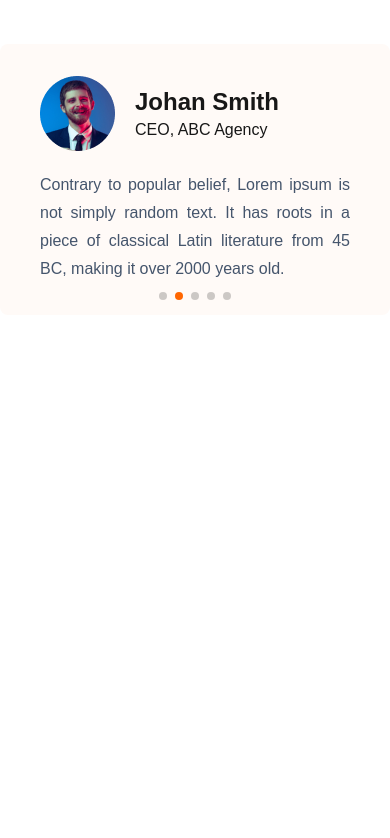
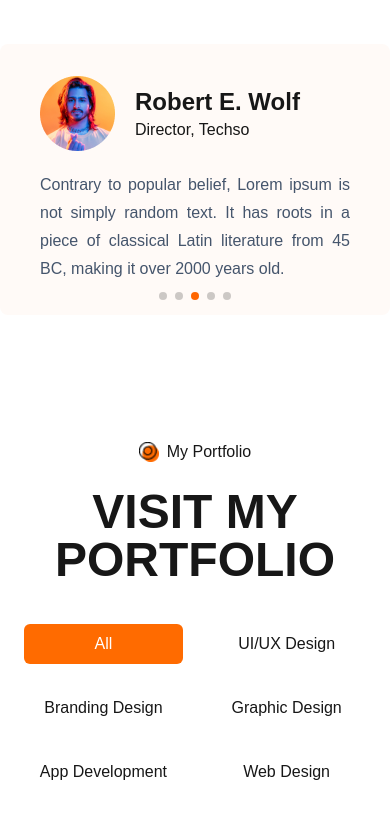
Before and after one commit to jahid01754/CreDesign-Portfolio-Website, a Next.js app: page / in a window 390 px wide. Shown: the part 7772-8610 px from the top of the page. Before the commit the page ends 8212 px from the top, so only its background shows below. Built offline with nearby package versions, Linux system fonts and the light colour scheme.

Commit message:
portfolio section

```diff
--- a/package.json
+++ b/package.json
@@ -9,6 +9,7 @@
     "lint": "next lint"
   },
   "dependencies": {
+    "framer-motion": "^12.10.5",
     "next": "15.3.2",
     "react": "^19.0.0",
     "react-countup": "^6.5.3",
--- /dev/null
+++ b/src/Components/MyPortfolio/MyPortfolio.js
@@ -0,0 +1,163 @@
+"use client";
+import Image from "next/image";
+import { useState } from "react";
+import { motion, AnimatePresence } from "framer-motion";
+
+export default function MyPortfolio() {
+  const [selectedCategories, setSelectedCategories] = useState("All");
+
+  const products = [
+    {
+      id: 1,
+      name: "Portfolio One",
+      category: "UI/UX Design",
+      productImage: "/pic/portfolioOne.png",
+    },
+    {
+      id: 2,
+      name: "Portfolio Two",
+      category: "Graphic Design",
+      productImage: "/pic/portfolioTwo.png",
+    },
+    {
+      id: 3,
+      name: "Portfolio Three",
+      category: "UI/UX Design",
+      productImage: "/pic/portfolioThree.png",
+    },
+    {
+      id: 4,
+      name: "Portfolio Four",
+      category: "Web Design",
+      productImage: "/pic/portfolioFour.png",
+    },
+    {
+      id: 5,
+      name: "Portfolio Five",
+      category: "App Development",
+      productImage: "/pic/portfolioFive.png",
+    },
+    {
+      id: 6,
+      name: "Portfolio Six",
+      category: "Branding Design",
+      productImage: "/pic/portfolioSix.png",
+    },
+    {
+      id: 7,
+      name: "Portfolio Seven",
+      category: "Web Design",
+      productImage: "/pic/portfolioSeven.png",
+    },
+    {
+      id: 8,
+      name: "Portfolio Eight",
+      category: "App Development",
+      productImage: "/pic/portfolioEight.png",
+    },
+  ];
+
+  const categories = [
+    "All",
+    "UI/UX Design",
+    "Branding Design",
+    "Graphic Design",
+    "App Development",
+    "Web Design",
+  ];
+
+  const filteredProducts =
+    selectedCategories === "All"
+      ? products
+      : products.filter((product) => product.category === selectedCategories);
+
+  return (
+    <div className="bg-white w-full" id="Portfolio">
+      <div className="container mx-auto">
+        {/* Heading */}
+        <div className="flex flex-col justify-center items-center">
+          <div className="flex flex-row justify-center items-center gap-2 w-full ">
+            <Image
+              src={"/pic/orangeDot.png"}
+              alt="Orange Dot Icon"
+              width={5}
+              height={5}
+              className="w-full h-auto max-w-5 max-h-5"
+            />
+            <p>My Portfolio</p>
+          </div>
+          <p className="font-bold text-5xl mt-6 text-center">
+            VISIT MY PORTFOLIO
+          </p>
+        </div>
+
+        {/* Filter Section */}
+        <div className="mt-10 px-2 flex flex-col justify-center items-center">
+          {/* Filter Heading */}
+          <div className="grid grid-cols-2 sm:grid-cols-3 md:grid-cols-6 justify-center items-center gap-6 overflow-hidden">
+            {categories.map((category) => (
+              <button
+                key={category}
+                onClick={() => setSelectedCategories(category)}
+                className={`px-4 py-2 rounded-md transition-all duration-200 ${
+                  selectedCategories === category
+                    ? "bg-primary text-white hover:text-black"
+                    : ""
+                }`}
+              >
+                {category}
+              </button>
+            ))}
+          </div>
+
+          {/* Filter Body with Animation */}
+          <motion.div
+            className="grid grid-cols-1 md:grid-cols-2 lg:grid-cols-3 mt-10 gap-x-4"
+            initial={{ opacity: 0 }}
+            animate={{ opacity: 1 }}
+            exit={{ opacity: 0 }}
+            transition={{ duration: 0.5 }}
+          >
+            <AnimatePresence>
+              {filteredProducts.length > 0 ? (
+                filteredProducts.map((item) => (
+                  <motion.div
+                    key={item.id}
+                    className={`relative rounded-lg h-[350px] overflow-hidden group my-2 ${
+                      item.id == 8 ? "lg:col-span-2" : ""
+                    }`}
+                    initial={{ opacity: 0, scale: 0.8 }}
+                    animate={{ opacity: 1, scale: 1 }}
+                    exit={{ opacity: 0, scale: 0.8 }}
+                    transition={{ duration: 0.4 }}
+                  >
+                    <Image
+                      src={item.productImage}
+                      alt={item.name}
+                      width={1000}
+                      height={1000}
+                      className="w-full h-full rounded-lg object-cover"
+                    />
+
+                    {/* Overlay from Top */}
+                    <div className="absolute bg-black bg-opacity-50 top-0 left-0 w-full h-full flex justify-center items-center transition-transform duration-500 transform -translate-y-full group-hover:translate-y-0"></div>
+
+                    {/* Overlay Text from Bottom */}
+                    <div className="absolute bg-primary bottom-10 left-1/2 -translate-x-1/2 w-[80%] h-[40%] flex flex-col justify-center items-center transition-transform duration-500 transform translate-y-[200%] group-hover:translate-y-0 rounded-lg">
+                      <p className="text-white text-center">{item.category}</p>
+                      <p className="text-white text-center font-bold">
+                        The Best way to impress your web
+                      </p>
+                    </div>
+                  </motion.div>
+                ))
+              ) : (
+                <p>Products not found</p>
+              )}
+            </AnimatePresence>
+          </motion.div>
+        </div>
+      </div>
+    </div>
+  );
+}
--- a/src/app/page.js
+++ b/src/app/page.js
@@ -1,6 +1,7 @@
 import AboutSection from "@/Components/AboutSection/AboutSection";
 import ClientFeedback from "@/Components/ClientFeedBack/ClientFeedBack";
 import HomeBanner from "@/Components/HomeBanner/HomeBanner";
+import MyPortfolio from "@/Components/MyPortfolio/MyPortfolio";
 import NavBar from "@/Components/NavBar/NavBar";
 import ResumeComponent from "@/Components/ResumeComponent/Resume";
 import ServiceSection from "@/Components/Service/Service";
@@ -16,6 +17,7 @@ export default function Home() {
         <ServiceSection />
         <ResumeComponent />
         <ClientFeedback />
+        <MyPortfolio />
       </div>
     </>
   );
```
Also changed, not shown: 1 other file (tests, documents, lock files or other folders).
